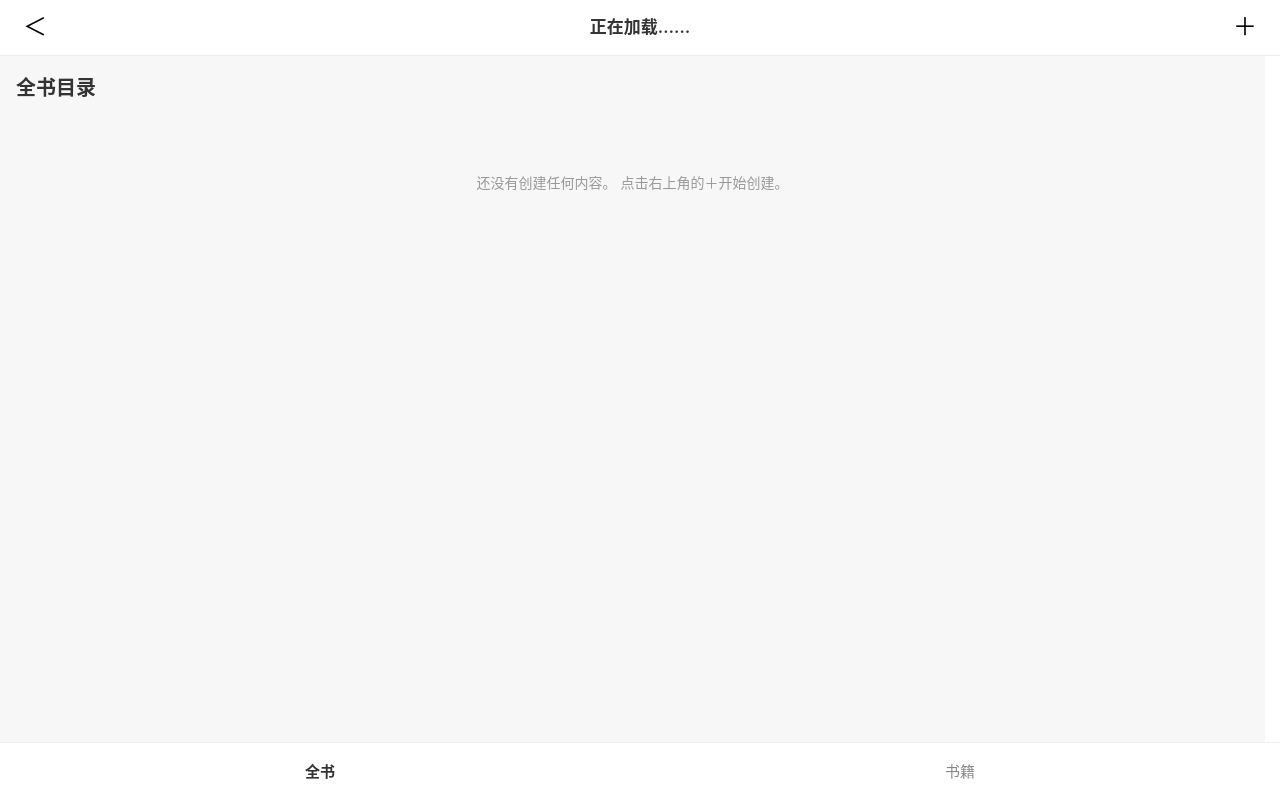
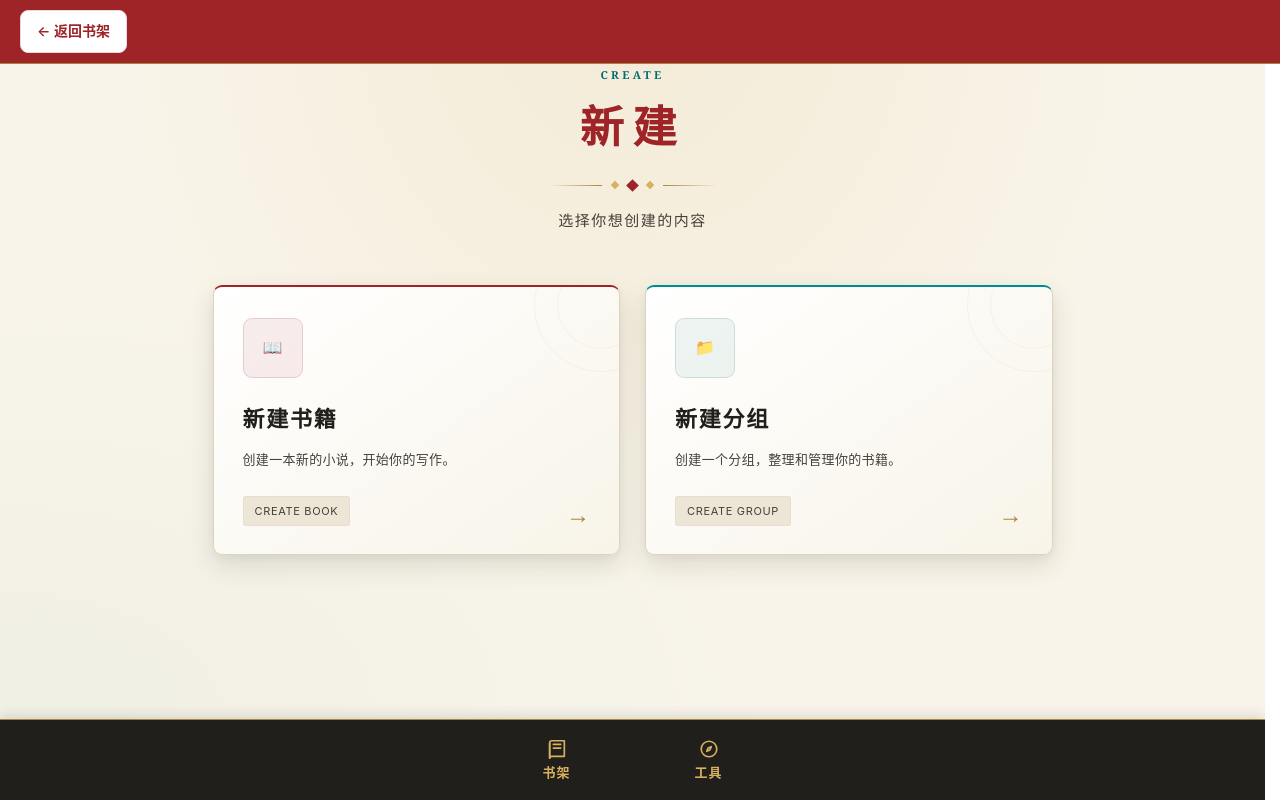
Before and after one commit to duguchihong-crypto/writing-software, a plain HTML site: page novel-page/book.html in a window 1280 px wide. Drawn offline with Linux system fonts and the light colour scheme; files that its build step writes are made by us from their sources.

Commit message:
Update book.html

```diff
--- a/novel-page/book.html
+++ b/novel-page/book.html
@@ -2,198 +2,266 @@
 <html lang="zh-CN">
 <head>
     <meta charset="UTF-8">
-    <meta name="viewport"
-          content="width=device-width, initial-scale=1.0">
+    <meta name="viewport" content="width=device-width, initial-scale=1.0">
+    <meta name="theme-color" content="#9E2428">
+    <meta name="color-scheme" content="light">
 
-    <title>小说编辑</title>
+    <title>新建</title>
 
-    <!-- 公共样式：软件整体外观 -->
+    <!-- 公共样式 -->
     <link rel="stylesheet" href="../css/theme.css">
     <link rel="stylesheet" href="../css/base.css">
     <link rel="stylesheet" href="../css/header.css">
     <link rel="stylesheet" href="../css/footer.css">
 
-    <!-- 小说页面专属样式 -->
-    <link rel="stylesheet" href="../page-css/book.css">
+    <!-- 新建页面样式 -->
+    <link rel="stylesheet" href="../page-css/create.css">
+
+    <!-- 返回按钮样式 -->
+    <style>
+        .create-back-button {
+            display: inline-flex;
+            align-items: center;
+            justify-content: center;
+            gap: 6px;
+            padding: 9px 16px;
+            color: #9E2428;
+            background: #ffffff;
+            border: 1px solid #e5dada;
+            border-radius: 8px;
+            font-size: 14px;
+            font-weight: 600;
+            text-decoration: none;
+            transition: background 0.2s ease, transform 0.2s ease;
+        }
+
+        .create-back-button:hover {
+            background: #fff8f6;
+        }
+
+        .create-back-button:active {
+            transform: scale(0.97);
+        }
+    </style>
 </head>
 
 <body>
 
-    <div class="book-page">
+<div class="app" id="app">
 
-        <!-- 顶部固定导航栏 -->
-        <header class="book-header">
+    <!-- ==============================
+         顶部导航栏
+    ============================== -->
+    <header class="app-header" id="app-header">
 
-            <!-- 返回书架 -->
-            <button
-                type="button"
-                class="book-header__back"
-                id="back-to-shelf"
-                aria-label="返回书架">
-                ＜
-            </button>
+        <a
+            href="../index.html"
+            class="create-back-button"
+            aria-label="返回书架"
+        >
+            ← 返回书架
+        </a>
 
-            <!-- 小说名称 -->
-            <div class="book-header__title"
-                 id="book-title">
-                正在加载……
+    </header>
+
+
+    <!-- ==============================
+         页面主体
+    ============================== -->
+    <main class="app-main create-main" id="app-main">
+
+        <div class="create-page">
+
+            <!-- 页面标题 -->
+            <div class="create-page__heading">
+
+                <p class="create-page__eyebrow">
+                    CREATE
+                </p>
+
+                <h1 class="create-page__title">
+                    新建
+                </h1>
+
+                <div class="create-page__divider">
+                    <span></span>
+                    <span></span>
+                    <span></span>
+                </div>
+
+                <p class="create-page__subtitle">
+                    选择你想创建的内容
+                </p>
+
             </div>
 
-            <!-- 新建按钮 -->
-            <button
-                type="button"
-                class="book-header__add"
-                id="open-create-menu"
-                aria-label="新建">
-                ＋
-            </button>
 
-        </header>
+            <!-- ==============================
+                 新建选项
+            ============================== -->
+            <div class="create-options">
+
+                <!-- 新建书籍 -->
+                <a
+                    href="../pages/create-book.html"
+                    class="create-option create-option--book"
+                >
+
+                    <div class="create-option__icon">
+                        <span>📖</span>
+                    </div>
+
+                    <div class="create-option__content">
+
+                        <h2 class="create-option__title">
+                            新建书籍
+                        </h2>
+
+                        <p class="create-option__description">
+                            创建一本新的小说，开始你的写作。
+                        </p>
+
+                        <span class="create-option__detail">
+                            CREATE BOOK
+                        </span>
+
+                    </div>
+
+                    <span class="create-option__arrow">
+                        →
+                    </span>
+
+                </a>
 
 
-        <!-- 新建菜单 -->
-        <div class="book-create-menu"
-             id="create-menu"
-             hidden>
+                <!-- 新建分组 -->
+                <a
+                    href="../pages/create-group.html"
+                    class="create-option create-option--group"
+                >
 
-            <button type="button"
-                    data-create="volume">
-                新建卷
-            </button>
+                    <div class="create-option__icon">
+                        <span>📁</span>
+                    </div>
 
-            <button type="button"
-                    data-create="part">
-                新建篇
-            </button>
+                    <div class="create-option__content">
 
-            <button type="button"
-                    data-create="chapter">
-                新建章
-            </button>
+                        <h2 class="create-option__title">
+                            新建分组
+                        </h2>
 
-            <button type="button"
-                    data-create="preface">
-                新建序
-            </button>
+                        <p class="create-option__description">
+                            创建一个分组，整理和管理你的书籍。
+                        </p>
+
+                        <span class="create-option__detail">
+                            CREATE GROUP
+                        </span>
+
+                    </div>
+
+                    <span class="create-option__arrow">
+                        →
+                    </span>
+
+                </a>
+
+            </div>
 
         </div>
 
-
-        <!-- 中间内容区域 -->
-        <main class="book-main">
-
-            <!-- 全书页面 -->
-            <section id="all-books-panel"
-                     class="book-panel">
-
-                <div class="book-panel__heading">
-                    全书目录
-                </div>
-
-                <div id="book-outline"
-                     class="book-outline">
-
-                    <div class="book-empty">
-                        还没有创建任何内容。
-                        点击右上角的＋开始创建。
-                    </div>
-
-                </div>
-
-            </section>
+    </main>
 
 
-            <!-- 书籍信息页面 -->
-            <section id="book-info-panel"
-                     class="book-panel"
-                     hidden>
+    <!-- ==============================
+         底部导航
+    ============================== -->
+    <footer class="app-footer" id="app-footer">
 
-                <div class="book-panel__heading">
-                    书籍信息
-                </div>
+        <nav class="bottom-nav" aria-label="主导航">
 
-                <div class="book-info">
+            <!-- 书架 -->
+            <a
+                class="bottom-nav__item"
+                href="../index.html"
+                data-nav="home"
+                aria-label="书架"
+            >
 
-                    <div class="book-info__cover"
-                         id="book-cover">
-                    </div>
+                <svg
+                    class="bottom-nav__icon"
+                    viewBox="0 0 24 24"
+                    fill="none"
+                    stroke="currentColor"
+                    stroke-width="1.7"
+                    stroke-linecap="round"
+                    stroke-linejoin="round"
+                    aria-hidden="true"
+                >
+                    <path
+                        d="M4 5.5A2.5 2.5 0 0 1 6.5 3H20v17H6.5A2.5 2.5 0 0 0 4 22Z"
+                    ></path>
 
-                    <div class="book-info__item">
-                        <span>书名</span>
-                        <span id="book-info-title">-</span>
-                    </div>
+                    <path d="M4 5.5V22"></path>
+                    <path d="M8 7h8"></path>
+                    <path d="M8 11h8"></path>
 
-                    <div class="book-info__item">
-                        <span>简介</span>
-                        <span id="book-description">暂无简介</span>
-                    </div>
+                </svg>
 
-                </div>
+                <span class="bottom-nav__label">
+                    书架
+                </span>
 
-            </section>
+            </a>
 
 
-            <!-- 章节正文编辑区域 -->
-            <section id="chapter-editor-panel"
-                     class="book-panel"
-                     hidden>
+            <!-- 工具 -->
+            <a
+                class="bottom-nav__item"
+                href="../pages/tools.html"
+                data-nav="tools"
+                aria-label="工具"
+            >
 
-                <button type="button"
-                        id="back-to-outline">
-                    ← 返回目录
-                </button>
+                <svg
+                    class="bottom-nav__icon"
+                    viewBox="0 0 24 24"
+                    fill="none"
+                    stroke="currentColor"
+                    stroke-width="1.7"
+                    stroke-linecap="round"
+                    stroke-linejoin="round"
+                    aria-hidden="true"
+                >
+                    <circle
+                        cx="12"
+                        cy="12"
+                        r="8.5"
+                    ></circle>
 
-                <input
-                    type="text"
-                    id="chapter-title"
-                    placeholder="章节名称">
+                    <path
+                        d="M14.5 9.5 13 13l-3.5 1.5L11 11Z"
+                    ></path>
 
-                <textarea
-                    id="chapter-content"
-                    placeholder="开始写作……">
-                </textarea>
+                </svg>
 
-                <div id="save-status">
-                    自动保存
-                </div>
+                <span class="bottom-nav__label">
+                    工具
+                </span>
 
-            </section>
+            </a>
 
-        </main>
+        </nav>
+
+    </footer>
+
+</div>
 
 
-        <!-- 底部固定导航栏 -->
-        <footer class="book-footer">
-
-            <button
-                type="button"
-                class="book-footer__tab active"
-                id="tab-all-books">
-
-                全书
-
-            </button>
-
-            <button
-                type="button"
-                class="book-footer__tab"
-                id="tab-book-info">
-
-                书籍
-
-            </button>
-
-        </footer>
-
-    </div>
-
-
-    <!-- 公共功能 -->
-    <script src="../js/storage.js"></script>
-    <script src="../js/navigation.js"></script>
-
-    <!-- 小说页面功能 -->
-    <script src="../page-js/book.js"></script>
+<!-- ==============================
+     公共功能
+============================== -->
+<script src="../js/navigation.js" defer></script>
 
 </body>
 </html>
```
